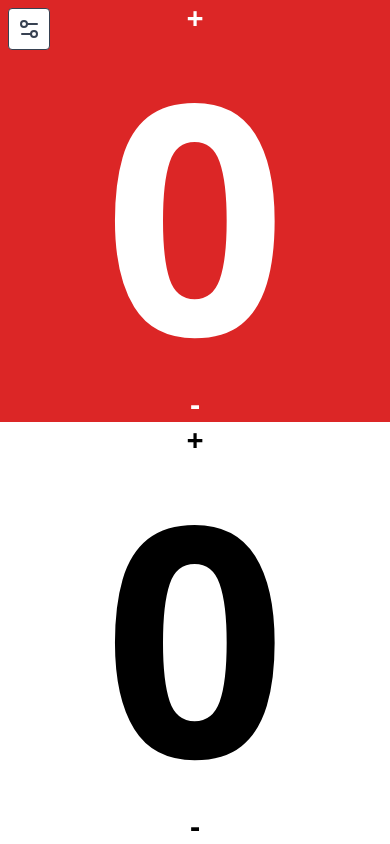
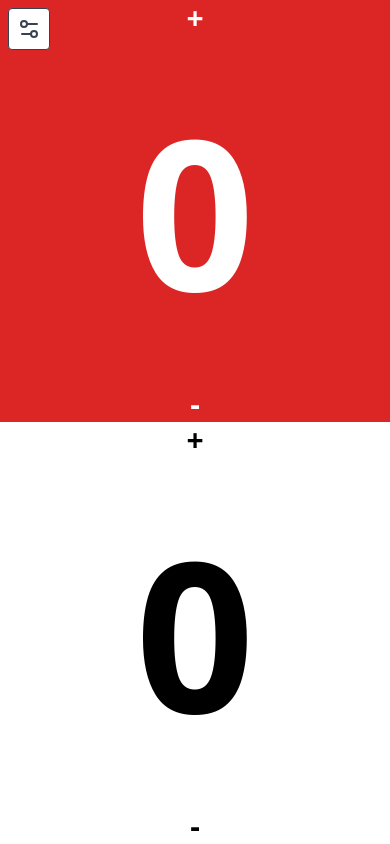
Before and after one commit to wscullen/scoreboard, a React (Vite) app: page / in a window 390 px wide. Built offline with nearby package versions, Linux system fonts and the light colour scheme.

Commit message:
Fix the layout for phone in horizontal orientation

```diff
--- a/src/components/Scoreboard.tsx
+++ b/src/components/Scoreboard.tsx
@@ -147,7 +147,7 @@ const ScoreCounter = () => {
   ]);
 
   return (
-    <div className="2xl/main:flex-row flex flex-col grow h-full v-full">
+    <div className="sm/main:flex-row flex flex-col grow h-full v-full">
       <div className="fixed top-2 left-2 flex flex-col gap-2 z-50 items-start">
         <SettingsPanel
           handleResetScores={resetScores}
@@ -173,7 +173,7 @@ const ScoreCounter = () => {
         <button className="flex items-center z-10" onClick={incrementLeftScore}>
           +
         </button>
-        <div className="text-supersm 2xl:text-supermd flex grow items-center leading-[0.65]">
+        <div className="text-13xl md:text-supersm 2xl:text-supermd flex grow items-center leading-[0.65]">
           {leftScore}
         </div>
         <button className="flex items-center" onClick={decrementLeftScore}>
@@ -189,7 +189,7 @@ const ScoreCounter = () => {
         >
           +
         </button>
-        <div className="text-supersm 2xl:mb-20 2xl:text-supermd flex grow items-center leading-[0.65]">
+        <div className="text-13xl md:text-supersm 2xl:text-supermd flex grow items-center leading-[0.65]">
           {rightScore}
         </div>
         <button
--- a/tailwind.config.js
+++ b/tailwind.config.js
@@ -15,6 +15,16 @@ export default {
         'superlg': '40rem',
         'supermd': '30rem',
         'supersm': '20rem',
+        '10xl': '10rem',
+        '11xl': '11rem',
+        '12xl': '12rem',
+        '13xl': '13rem',
+        '14xl': '14rem',
+        '15xl': '15rem',
+        '16xl': '16rem',
+        '17xl': '17rem',
+        '18xl': '18rem',
+        '19xl': '19rem',
       }
     },
   },
```
